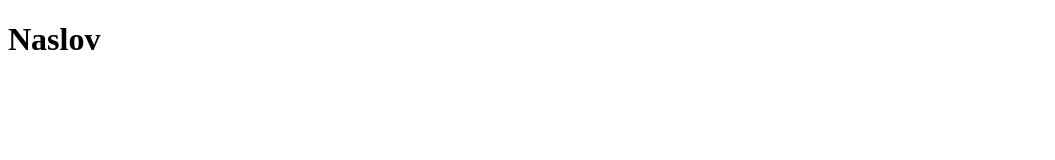
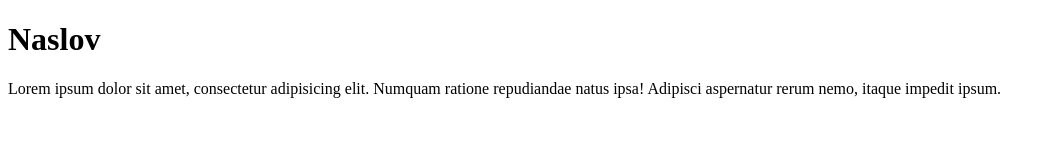
Before and after one commit to ju120/razvojna-okolina_1, a plain HTML site: page index.html in a window 1280 px wide. Shown: the whole page, without its empty margins (0-1055 px from the left). Drawn offline with Linux system fonts and the light colour scheme.

Commit message:
dodan paragraf

```diff
--- a/index.html
+++ b/index.html
@@ -5,6 +5,7 @@
     <meta name="viewport" content="width=device-width, initial-scale=1.0" />
     <title>Document</title>
     <h1>Naslov</h1>
+    <p>Lorem ipsum dolor sit amet, consectetur adipisicing elit. Numquam ratione repudiandae natus ipsa! Adipisci aspernatur rerum nemo, itaque impedit ipsum.</p>
   </head>
   <body></body>
 </html>
```
